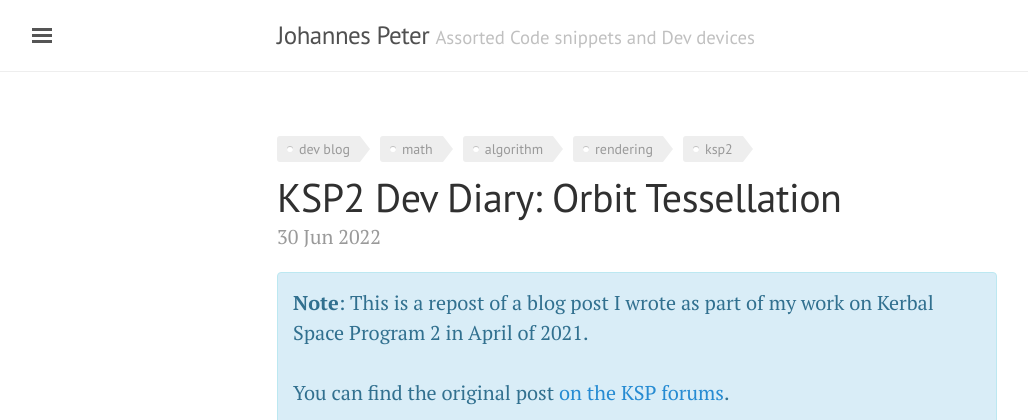
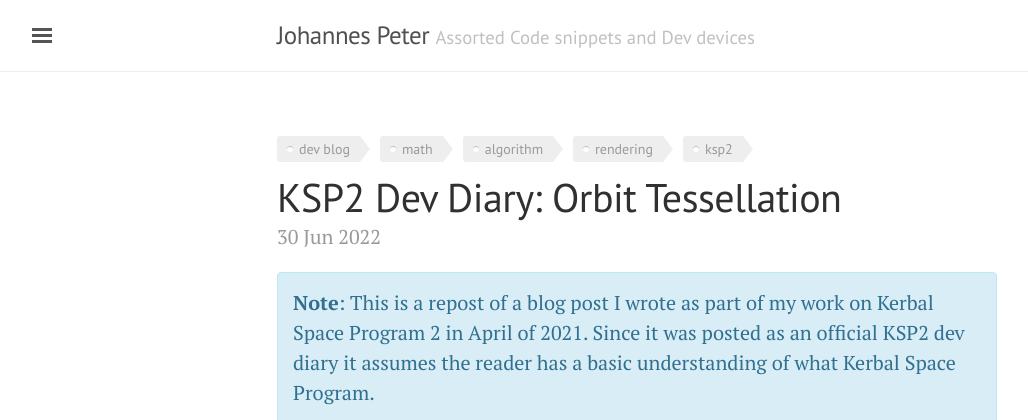
Before and after one commit to JohannesMP/com.johannesmp.blog, a Jekyll site: the page built from _posts/2022-06-30-KSP2-Dev-Diary_Orbit-Tessellation.md, in a window 1280 px wide and 900 px high, cut to the strip 0-420 px from the top of the window. Shown: the whole strip, without its empty margins (3-1031 px from the left). Built offline with Jekyll 4.4.1, drawn with Linux system fonts in a browser that asks for light colours; nearby versions of some CDN libraries; comment, search, counter and statistics services are not loaded.

Commit message:
Update 2022-06-30-KSP2-Dev-Diary_Orbit-Tessellation.md

```diff
--- a/_posts/2022-06-30-KSP2-Dev-Diary_Orbit-Tessellation.md
+++ b/_posts/2022-06-30-KSP2-Dev-Diary_Orbit-Tessellation.md
@@ -12,7 +12,7 @@
 note_class: alert alert-info
 note_prefix: Note
 note_body: >-
-  This is a repost of a blog post I wrote as part of my work on Kerbal Space Program 2 in April of 2021.
+  This is a repost of a blog post I wrote as part of my work on Kerbal Space Program 2 in April of 2021. Since it was posted as an official KSP2 dev diary it assumes the reader has a basic understanding of what Kerbal Space Program.
   <br /><br />
   You can find the original post [on the KSP forums](https://forum.kerbalspaceprogram.com/index.php?/topic/201736-developer-insights-9-%E2%80%93-orbit-tessellation/).
 ---
```
